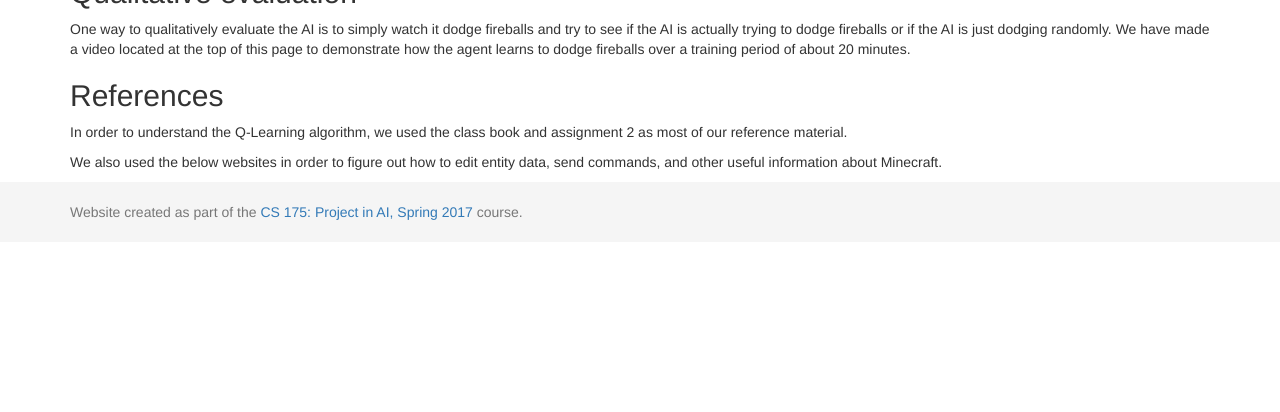
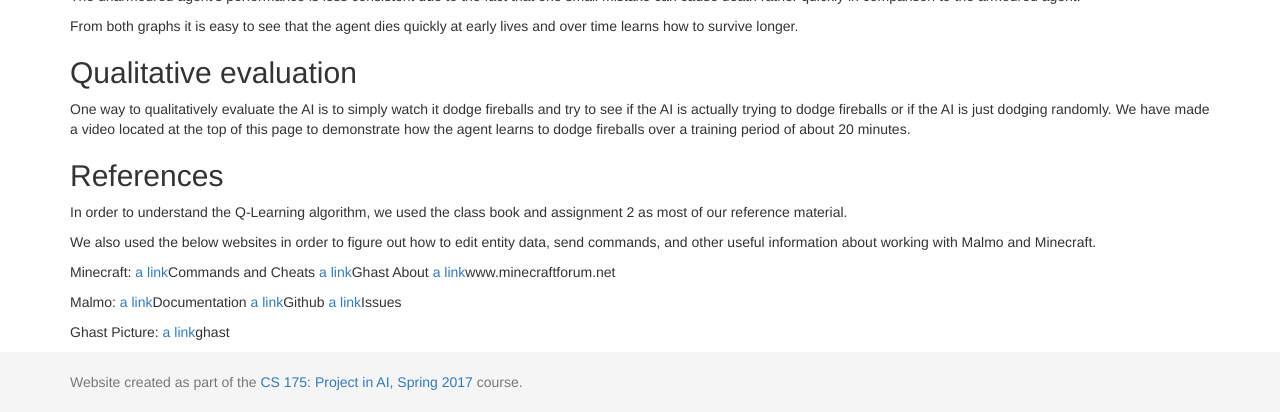
Before and after one commit to CS175MinecraftAI/IfYouCanDodgeAFireball, a Jekyll site: the page built from docs/final.md, in a window 1280 px wide and 900 px high, scrolled down 5124 px, cut to the strip 488-900 px from the top of the window. Built offline with Jekyll 4.4.1, drawn with Linux system fonts in a browser that asks for light colours; before the commit the page ends 5854 px from its top, so only the background shows below that.

Commit message:
added scaled graph and refference link for final report

```diff
--- a/docs/final.md
+++ b/docs/final.md
@@ -76,17 +76,21 @@
 
 ### Armoured player
 The graph below demonstrates how long the armoured agent typically survives over 15 lives. Note that we ran the AI 5 separate times at 15 lives each. The thicker yellow line represents the average of survival times over life.
-<img src="http://i.imgur.com/H0ic7BY.png"/>
+
+<img src="http://i.imgur.com/GUX4mug.png"/>
 
 If we fit a linear regression line on the average line, it appears that the survival time is increasing the higher the life number.
-<img src="http://i.imgur.com/yjeiD9n.png"/>
+
+<img src="http://i.imgur.com/KWIx8v5.png"/>
 
 ### Unarmoured player
 The graph below demonstrates how long the unarmoured agent typically survives over 40 lives. Note that we ran the AI 5 separate times at 40 lives each and averaged the survival time over life.
-<img src="http://i.imgur.com/gltox8d.png"/>
+
+<img src="http://i.imgur.com/LYCRnqp.png"/>
 
 If we fit a linear regression line on the average line, it appears that the survival time is increasing the higher the life number.
-<img src="http://i.imgur.com/92QChDz.png"/>
+
+<img src="http://i.imgur.com/O9cPuu7.png"/>
 
 The unarmoured agent's performance is less consistent due to the fact that one small mistake can cause death rather quickly in comparison to the armoured agent.
 
@@ -98,4 +102,17 @@
 ## References
 In order to understand the Q-Learning algorithm, we used the class book and assignment 2 as most of our reference material.
 
-We also used the below websites in order to figure out how to edit entity data, send commands, and other useful information about Minecraft.
+We also used the below websites in order to figure out how to edit entity data, send commands, and other useful information about working with Malmo and Minecraft.
+
+Minecraft:
+[a link](https://www.digminecraft.com/game_commands/)Commands and Cheats
+[a link](http://minecraft.gamepedia.com/Ghast)Ghast About
+[a link](http://www.minecraftforum.net/forums)www.minecraftforum.net
+
+Malmo:
+[a link](http://microsoft.github.io/malmo/0.21.0/Documentation/index.html)Documentation
+[a link](https://github.com/Microsoft/malmo/)Github
+[a link](https://github.com/Microsoft/malmo/issues)Issues
+
+Ghast Picture:
+[a link](http://www.minecraftseedspc.com/wp-content/uploads/2015/11/Ghast_Minecraft_06.jpg)ghast
```
Also changed, not shown: code/analysis/final/scaled/avg_with_armor.png (added), code/analysis/final/scaled/avg_without_armor.png (added), code/analysis/final/scaled/with_armor.png (added), code/analysis/final/scaled/without_armor.png (added), 1 other file.
